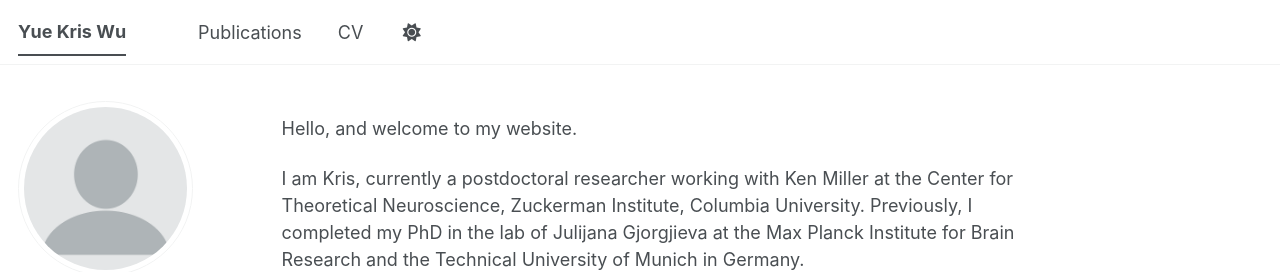
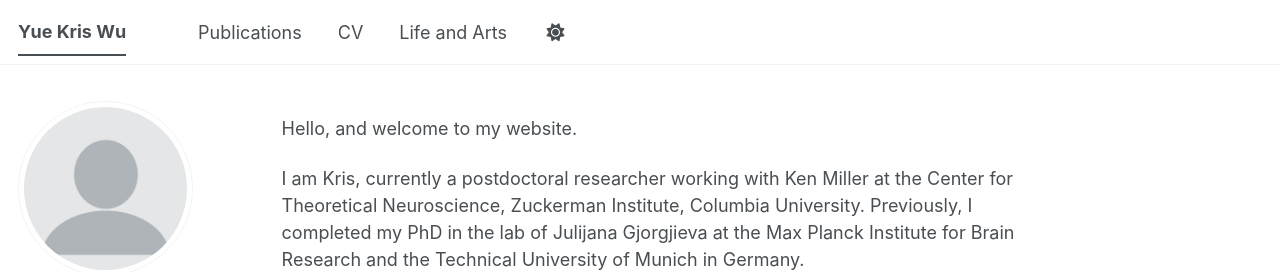
Before and after one commit to yuekriswu/yuekriswu.github.io, a Jekyll site: the page built from _pages/about.md, in a window 1280 px wide. Shown: the top 272 px of the page. Built offline with Jekyll 4.4.1, drawn with Linux system fonts in a browser that asks for light colours; some web fonts are replaced; a script bundle is joined from its source files by our own code; library files that are not in the unit come from our copies.

Commit message:
Add 'Life and Arts' navigation item

```diff
--- a/_data/navigation.yml
+++ b/_data/navigation.yml
@@ -26,6 +26,9 @@ main:
   - title: "CV"
     url: /cv/
 
+  - title: "Life and Arts"
+    url: /teaching/
+
   # - title: "CV"
   #   url: /cv-json/
 
```
